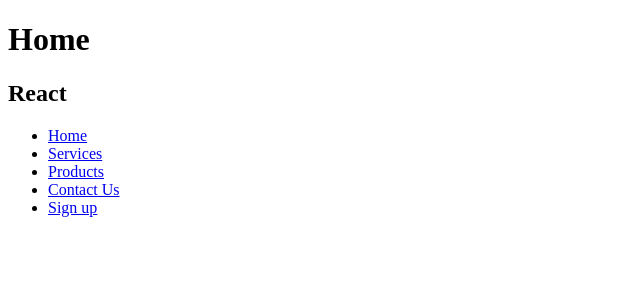
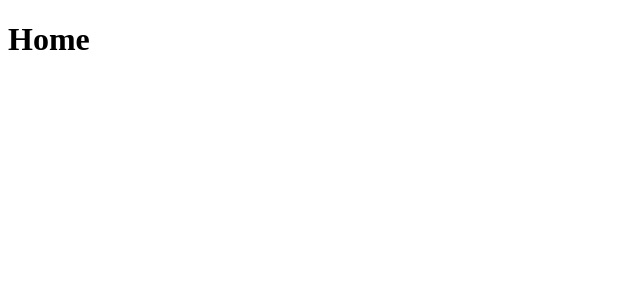
Before and after one commit to Cangemi/ideia-unica, a Next.js app: page / in a window 1280 px wide. Shown: the top 300 px of the page, without its empty margins (0-640 px from the left). Built offline with nearby package versions, Linux system fonts and the light colour scheme.

Commit message:
primeira página

```diff
--- a/pages/MenuItems.js
+++ /dev/null
@@ -1,29 +0,0 @@
-export const MenuItems = [
-    {
-        title: 'Home',
-        url: '#',
-        cName: 'nav-links'
-    },
-    {
-        title: 'Services',
-        url: '#',
-        cName: 'nav-links'
-    },
-    {
-        title: 'Products',
-        url: '#',
-        cName: 'nav-links'
-    },
-    {
-        title: 'Contact Us',
-        url: '#',
-        cName: 'nav-links'
-    },
-    {
-        title: 'Sign up',
-        url: '#',
-        cName: 'nav-links-mobile'
-    }
-]
-
-export default MenuItems
--- a/pages/Navbar.js
+++ /dev/null
@@ -1,29 +0,0 @@
-import React, { Component } from 'react';
-import {MenuItems} from "./MenuItems";
-
-
-class Navbar extends Component{
-     render(){
-         return(
-             <nav className="NavbarItems">
-                 <h1 className="navbar-logo">React</h1>
-                 <div className="menu-icon">
-
-                 </div>
-                 <ul>
-                     {MenuItems.map((item,index)=>{
-                         return(
-                            <li key={index}>
-                                <a className={item.cName} href={item.url}>
-                                    {item.title}
-                                </a>
-                            </li>
-                         )
-                     })}
-                 </ul>
-             </nav>
-         )
-     }
-}
-
-export default Navbar
--- a/pages/index.js
+++ b/pages/index.js
@@ -1,10 +1,8 @@
-import Navbar from "./Navbar";
 
 function Home(){
     return(
         <div>
             <h1>Home</h1>
-            <Navbar/>
         </div>
     )
 }
```
